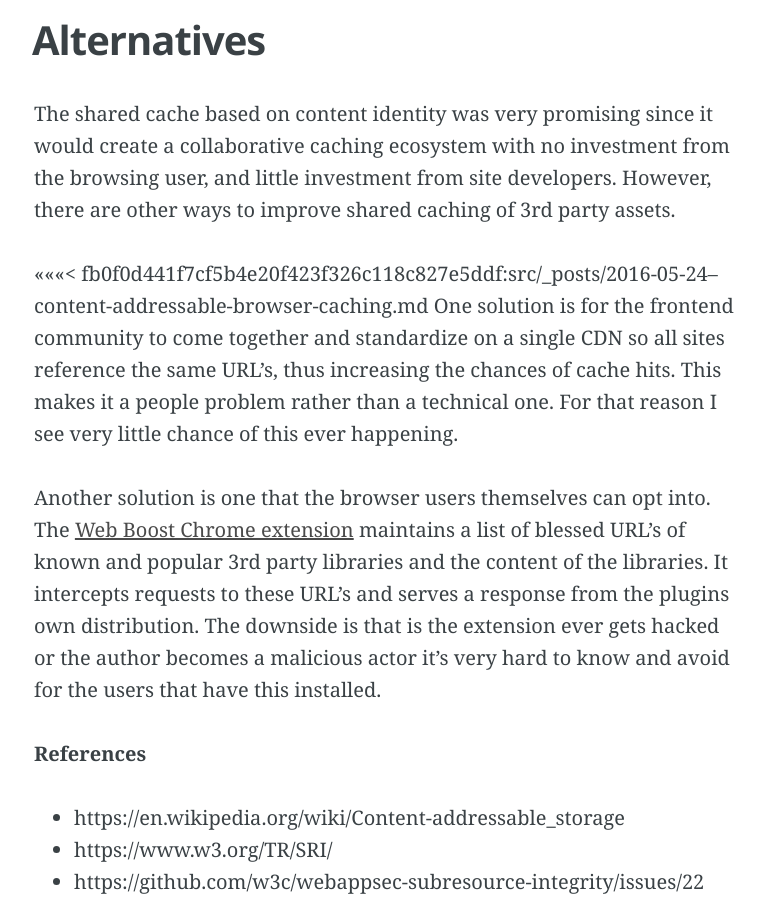
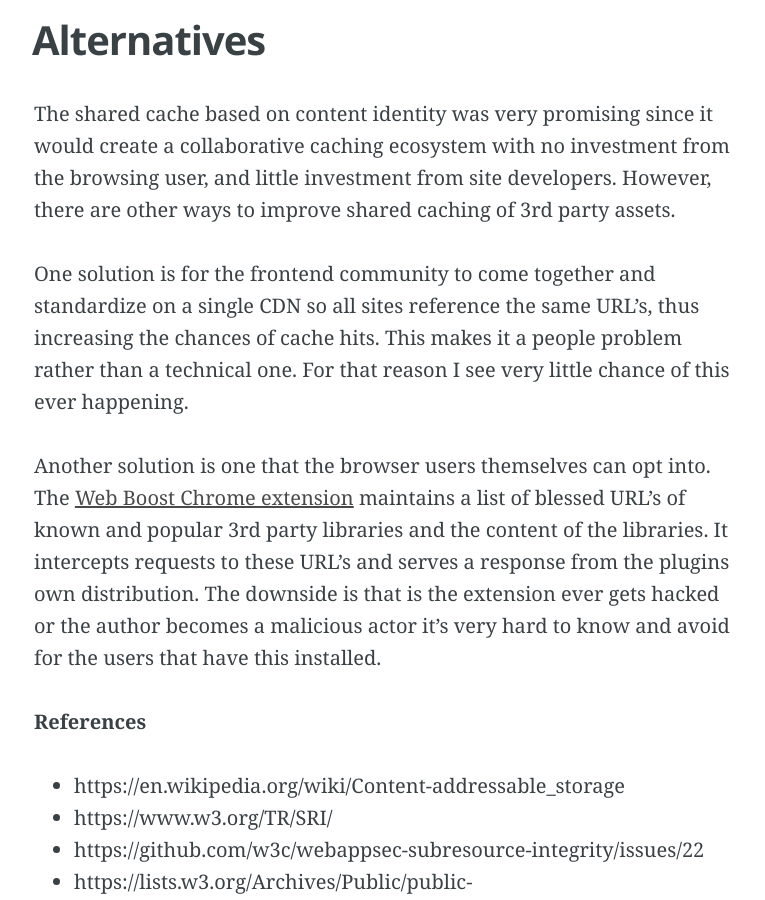
Before and after one commit to Munter/mntr.dk, a Jekyll site: the page built from src/_posts/2016-05-24--content-addressable-browser-caching.md, in a window 1280 px wide and 900 px high, scrolled down 5981 px. Shown: the whole window, without its empty margins (256-1021 px from the left). Built offline with Jekyll 4.4.1, drawn with Linux system fonts in a browser that asks for light colours; comment, search, counter and statistics services are not loaded.

Commit message:
Remove accidental diff artifact from blog post

```diff
--- a/src/_posts/2016-05-24--content-addressable-browser-caching.md
+++ b/src/_posts/2016-05-24--content-addressable-browser-caching.md
@@ -64,7 +64,6 @@ From my point of view, this attack is potentially devastating, but a successful
 
 The shared cache based on content identity was very promising since it would create a collaborative caching ecosystem with no investment from the browsing user, and little investment from site developers. However, there are other ways to improve shared caching of 3rd party assets.
 
-<<<<<<< fb0f0d441f7cf5b4e20f423f326c118c827e5ddf:src/_posts/2016-05-24--content-addressable-browser-caching.md
 One solution is for the frontend community to come together and standardize on a single CDN so all sites reference the same URL's, thus increasing the chances of cache hits. This makes it a people problem rather than a technical one. For that reason I see very little chance of this ever happening.
 
 Another solution is one that the browser users themselves can opt into. The [Web Boost Chrome extension](https://chrome.google.com/webstore/detail/web-boost-wait-less-brows/ahbkhnpmoamidjgbneafjipbmdfpefad) maintains a list of blessed URL's of known and popular 3rd party libraries and the content of the libraries. It intercepts requests to these URL's and serves a response from the plugins own distribution. The downside is that is the extension ever gets hacked or the author becomes a malicious actor it's very hard to know and avoid for the users that have this installed.
```
